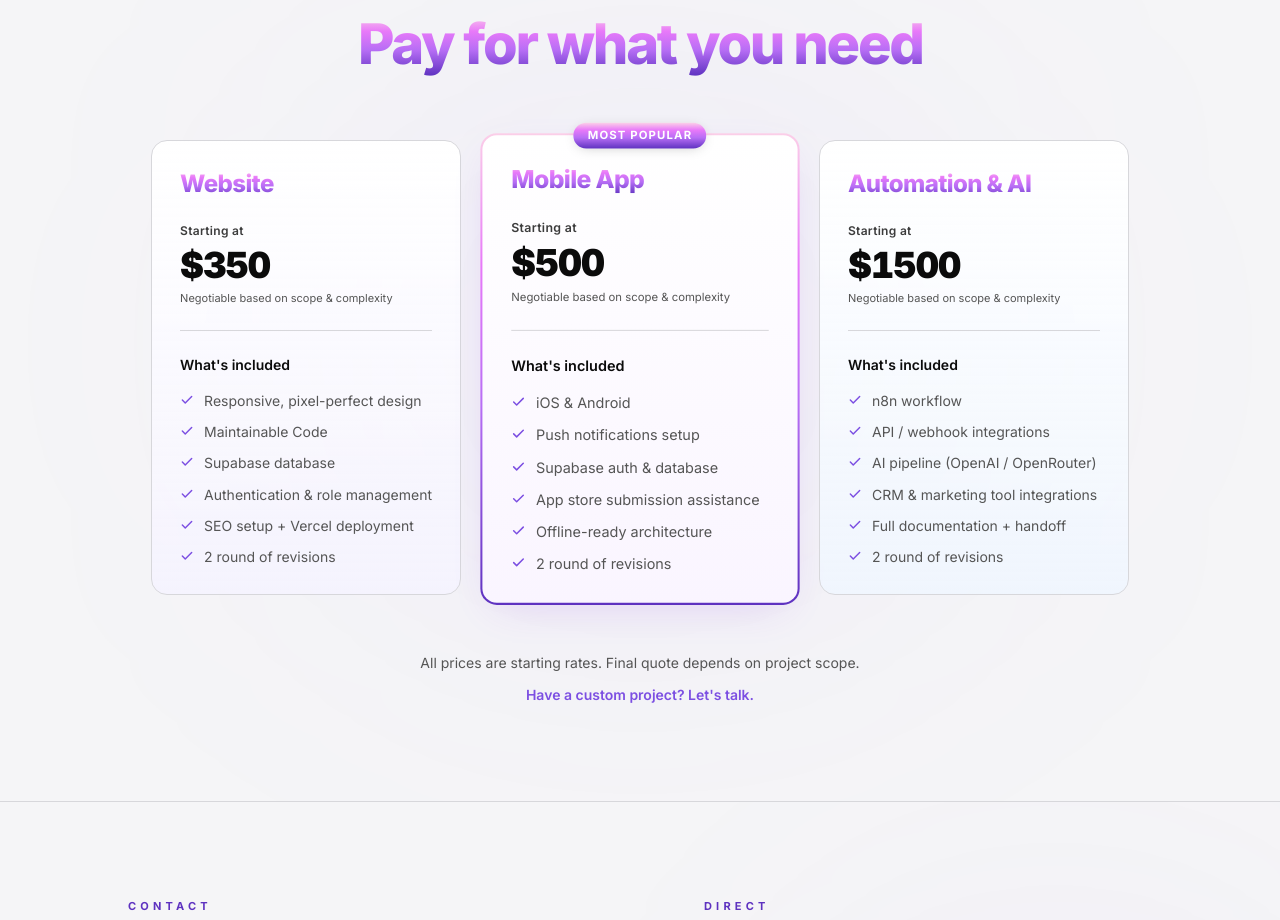
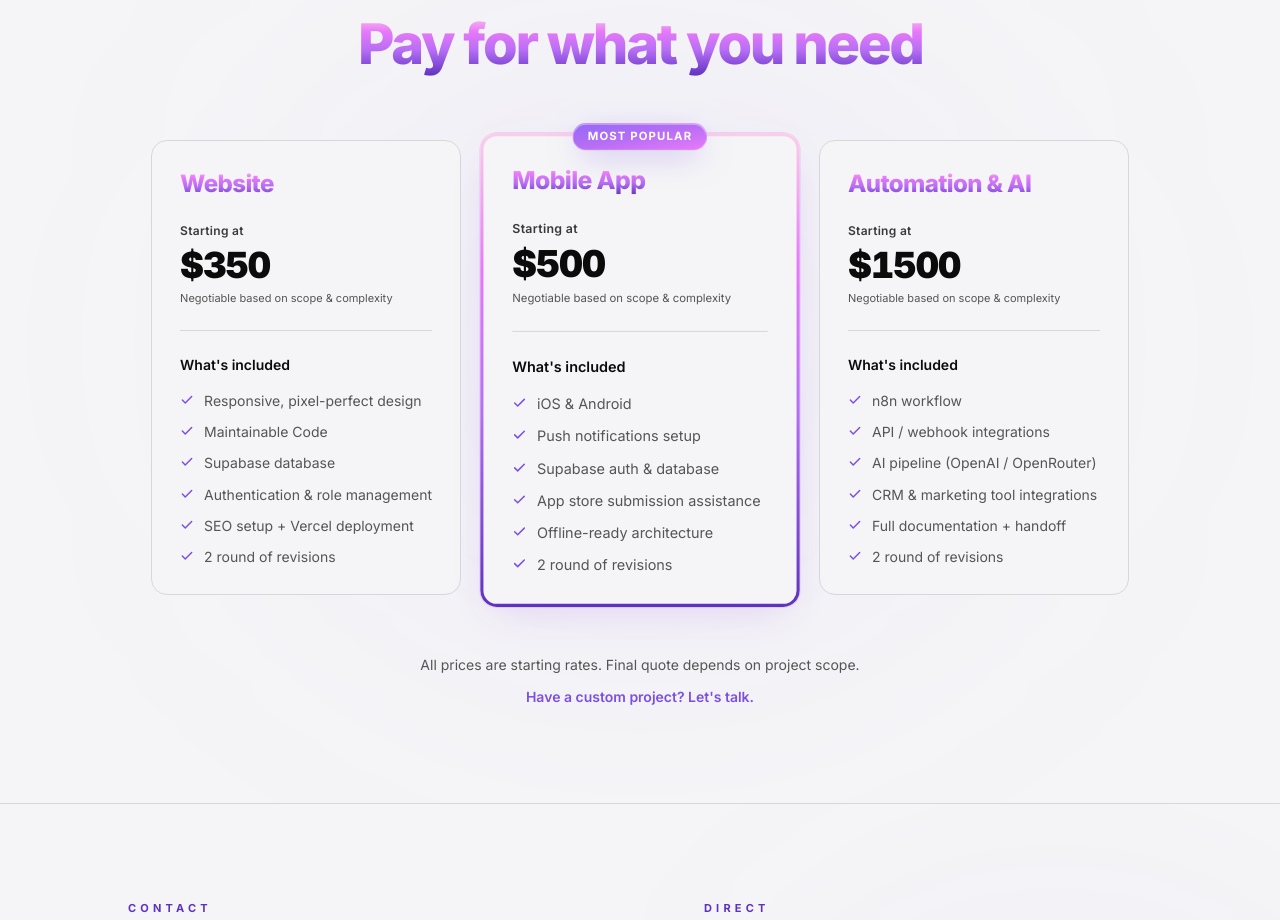
Before and after one commit to maycodersz/portfolio, a React (Vite) app: page / in a window 1280 px wide. Shown: the part 4740-5660 px from the top of the page. Built offline with nearby package versions, Linux system fonts and the light colour scheme.

Commit message:
Added transition to theme toggle. Added design to pricing section in dark mode

```diff
--- a/src/components/PricingSection.tsx
+++ b/src/components/PricingSection.tsx
@@ -6,8 +6,25 @@ import { cn } from '@/utils/cn'
 
 const p = portfolio.pricing
 
+/** Same surface as ContactSection method/social tiles (icon rows): experiment on pricing cards. */
+const pricingCardSurfaceLikeContact = cn(
+  'bg-background',
+  'dark:bg-white/[0.04] dark:backdrop-blur-sm',
+)
+
+/** Featured outer ring only (dark): strong white→purple ramp — matches main/accent CTA chrome. */
+const popularDarkMainButtonBorderGradient =
+  'dark:bg-none dark:bg-gradient-to-b dark:from-white dark:via-primary dark:to-[rgb(124_79_226)]'
+
+/** “Most popular” pill: matches main/accent Button fill (dark = vertical accent ramp). */
+const popularBadgeMainButtonDark = cn(
+  'dark:border dark:border-primary/50 dark:text-white dark:backdrop-blur-md',
+  'dark:bg-gradient-to-b dark:from-white/[0.28] dark:via-primary/30 dark:to-primary/[0.45]',
+  'dark:shadow-[inset_0_1px_0_rgba(255,255,255,0.42),0_8px_28px_-12px_rgb(124_79_226/42%)]',
+)
+
 /**
- * 1px gradient stroke around featured plan — matches Most Popular badge ramp.
+ * Gradient stroke + glow around featured plan — main/accent Button-style rim (esp. dark).
  */
 function PopularGradientBorderShell({
   active,
@@ -20,13 +37,15 @@ function PopularGradientBorderShell({
   return (
     <div
       className={cn(
-        /* Whole frame + rim scale together — inner scale hides the parent's gradient stripe */
-        'relative isolate scale-[1.03] rounded-2xl p-[2px]',
+        /* Gradient-filled pad = stroke; thicker so accent rim reads like main Button chrome */
+        'relative isolate scale-[1.03] rounded-2xl p-[3px]',
         '[background-image:var(--brand-text-gradient)]',
         '[background-color:transparent]',
-        'shadow-[0_12px_40px_-16px_rgb(147_51_234_/_20%)]',
-        'dark:bg-none dark:bg-gradient-to-b dark:from-[var(--brand-from)] dark:to-[var(--brand-to)]',
-        'dark:shadow-[0_8px_40px_-12px_var(--brand-shadow-glow)]',
+        /* Light — soft purple lift */
+        'shadow-[0_12px_40px_-16px_rgb(147_51_234_/_22%),0_0_0_1px_rgb(147_51_234_/_12%)]',
+        popularDarkMainButtonBorderGradient,
+        /* Dark — main Button-style border glow (primary ring + lavender aura) */
+        'dark:shadow-[0_0_0_1px_rgb(167_139_250/45%),0_0_0_2px_rgb(124_79_226/35%),0_16px_52px_-14px_rgb(124_79_226/55%),0_0_36px_-10px_rgb(167_139_250/30%)]',
       )}
     >
       {children}
@@ -45,14 +64,6 @@ function PricingCard({
   delay: string
   inView: boolean
 }) {
-  const cardGradients: Record<string, string> = {
-    'web-dev': 'from-white to-violet-50/80',
-    'mobile-app': 'from-white to-purple-50',
-    automation: 'from-white to-blue-50/80',
-  }
-
-  const lightGradient = cardGradients[plan.id] ?? 'from-white to-slate-50'
-
   const isPopular = !!plan.isPopular
 
   return (
@@ -67,33 +78,24 @@ function PricingCard({
         <div
           className={cn(
             'relative flex flex-col gap-6 p-7 transition-all duration-300',
-            isPopular ? 'rounded-[calc(1rem-2px)]' : 'rounded-2xl',
+            isPopular ? 'rounded-[calc(1rem-3px)]' : 'rounded-2xl',
             'hover:-translate-y-1.5 active:scale-[0.98] active:duration-150',
-            /* Light mode */
-            `bg-gradient-to-b ${lightGradient}`,
-            /* Border — transparent inside light gradient shell for popular plan */
-            isPopular && 'border-transparent dark:border-white/10',
-            /* Dark mode — glass */
-            'dark:bg-white/[0.04] dark:backdrop-blur-xl',
-            !isPopular && 'border border-border',
+            /* Match ContactSection icon tiles — bg + subtle frost in dark */
+            pricingCardSurfaceLikeContact,
+            isPopular && 'border-transparent dark:border-transparent',
+            !isPopular && 'border border-border dark:border-white/10',
           )}
         >
-          {/* Dark-mode inner gradient shimmer */}
-          <div
-            aria-hidden
-            className="pointer-events-none absolute inset-0 rounded-[inherit] bg-gradient-to-b from-white/[0.07] to-transparent dark:block hidden"
-          />
-
           {isPopular && (
             <div className="absolute -top-3.5 left-1/2 -translate-x-1/2">
               <span
                 className={cn(
                   'inline-flex whitespace-nowrap rounded-full px-3.5 py-1',
-                  'text-[11px] font-bold uppercase tracking-widest text-white',
-                  /* Light: headline gradient fills the pill. Dark headline ramp starts near white,
-                   * so badge uses vertical brand hues instead — keeps white labels readable. */
-                  '[background:var(--brand-text-gradient)] dark:bg-none dark:bg-gradient-to-b dark:from-[var(--brand-from)] dark:to-[var(--brand-to)]',
-                  'shadow-[0_2px_12px_-4px_rgb(0_0_0_/0.25)]',
+                  'text-[11px] font-bold uppercase tracking-widest',
+                  /* Light — same surface as accent/main Button */
+                  'border border-white/35 text-primary-foreground shadow-[var(--cta-rest-shadow)]',
+                  'bg-gradient-to-br from-[var(--cta-main-from)] via-[var(--cta-main-via)] to-[var(--cta-main-to)]',
+                  popularBadgeMainButtonDark,
                 )}
               >
                 {p.popularBadgeLabel}
--- a/src/components/SkillsShowcase.tsx
+++ b/src/components/SkillsShowcase.tsx
@@ -1,5 +1,12 @@
 import { Boxes, Cpu, Database, Webhook } from 'lucide-react'
-import { type CSSProperties, useLayoutEffect, useMemo, useRef, useState } from 'react'
+import {
+  type CSSProperties,
+  useCallback,
+  useLayoutEffect,
+  useMemo,
+  useRef,
+  useState,
+} from 'react'
 
 import { portfolio } from '@/content/portfolio'
 import { skillIconUrl } from '@/lib/skillLogos'
@@ -17,7 +24,7 @@ function chunkPairs<T>(arr: readonly T[]): T[][] {
 /* Filter & color logic lives in index.css (.skill-chip-btn / .skill-chip-icon / .skill-chip-fallback)
    to avoid Tailwind v4 dark:group-hover specificity conflicts. */
 const chipClass =
-  'skill-chip-btn flex shrink-0 items-center rounded-md px-3 py-2 outline-none transition-[background,background-image] duration-200 ease-[cubic-bezier(0.33,_1,_0.68,_1)] hover:[background:var(--skill-chip-hover-gradient)] focus-visible:ring-2 focus-visible:ring-ring focus-visible:ring-offset-2 focus-visible:ring-offset-background motion-reduce:transition-none'
+  'skill-chip-btn flex shrink-0 items-center rounded-md px-3 py-2 outline-none transition-[background,background-image] duration-200 ease-[cubic-bezier(0.33,_1,_0.68,_1)] hover:[background:var(--skill-chip-hover-gradient)] focus-visible:[background:var(--skill-chip-hover-gradient)] active:[background:var(--skill-chip-hover-gradient)] focus-visible:ring-2 focus-visible:ring-ring focus-visible:ring-offset-2 focus-visible:ring-offset-background motion-reduce:transition-none'
 
 const skillImgMono = 'skill-chip-icon size-9 shrink-0 object-contain'
 
@@ -83,6 +90,18 @@ const APPROX_CHIP_PX = 96
 function SkillGroupMarquee({ items }: { items: readonly string[] }) {
   const viewportRef = useRef<HTMLDivElement>(null)
   const [loopsInHalf, setLoopsInHalf] = useState(2)
+  /** True while finger/stylus is down on a chip — keeps marquee paused after :active ends only until pointerup on window */
+  const [interactionPause, setInteractionPause] = useState(false)
+
+  const handleViewportPointerDown = useCallback((e: React.PointerEvent<HTMLDivElement>) => {
+    const target = e.target
+    if (!(target instanceof Element)) return
+    if (!target.closest('.skill-chip-btn')) return
+    setInteractionPause(true)
+    const clear = () => setInteractionPause(false)
+    window.addEventListener('pointerup', clear, { once: true })
+    window.addEventListener('pointercancel', clear, { once: true })
+  }, [])
 
   useLayoutEffect(() => {
     const el = viewportRef.current
@@ -114,7 +133,12 @@ function SkillGroupMarquee({ items }: { items: readonly string[] }) {
 
       <div
         ref={viewportRef}
-        className="skills-marquee-row relative z-[1] w-full max-w-full overflow-hidden rounded-md sm:min-w-0"
+        role="presentation"
+        onPointerDownCapture={handleViewportPointerDown}
+        className={cn(
+          'skills-marquee-row relative z-[1] w-full max-w-full overflow-hidden rounded-md sm:min-w-0',
+          interactionPause && 'skills-marquee-row--interaction-pause',
+        )}
         style={{ '--skill-marquee-duration': `${durationSec}s` } as CSSProperties}
       >
         <div className="skill-marquee-track flex items-center gap-6 px-4 py-2 sm:gap-7 sm:px-5 sm:py-3">
--- a/src/contexts/ThemeContext.tsx
+++ b/src/contexts/ThemeContext.tsx
@@ -20,10 +20,21 @@ function getInitialTheme(): Theme {
 
 function applyThemeClass(theme: Theme) {
   const root = document.documentElement
-  if (theme === 'dark') {
-    root.classList.add('dark')
+
+  const apply = () => {
+    if (theme === 'dark') {
+      root.classList.add('dark')
+    } else {
+      root.classList.remove('dark')
+    }
+  }
+
+  if (document.startViewTransition) {
+    document.startViewTransition(apply)
   } else {
-    root.classList.remove('dark')
+    root.classList.add('theme-transitioning')
+    apply()
+    window.setTimeout(() => root.classList.remove('theme-transitioning'), 500)
   }
 }
 
```
Also changed, not shown: src/index.css (+66 -9 lines).
